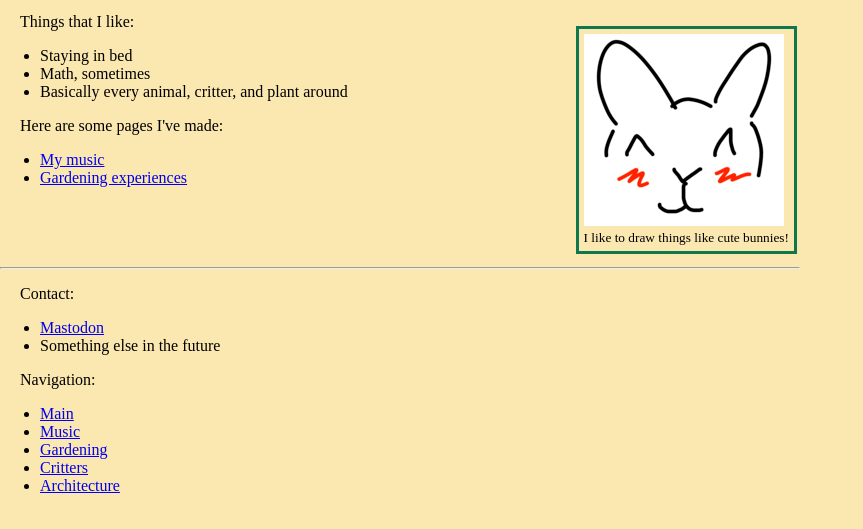
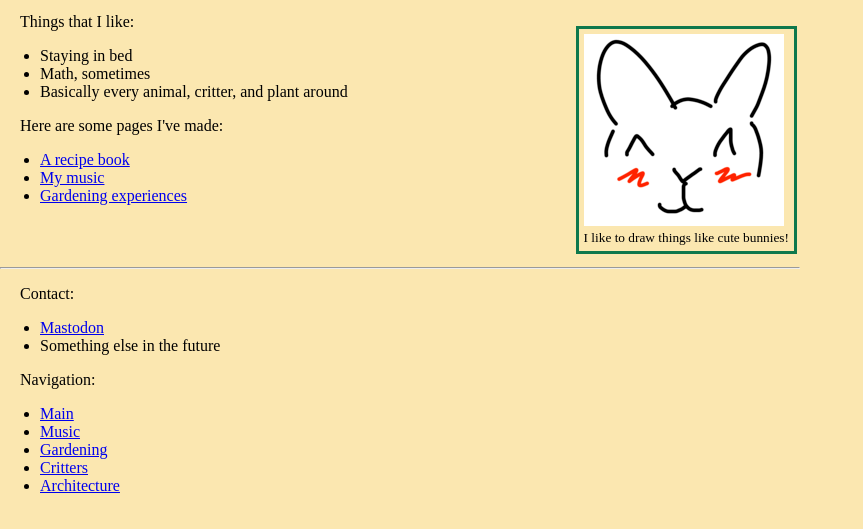
Before and after one commit to Pbtflakes/Pbtflakes.github.io, a plain HTML site: page index.html in a window 1280 px wide. Shown: the part 119-648 px from the top of the page, without its empty margins (0-863 px from the left). Drawn offline with Linux system fonts and the light colour scheme.

Commit message:
fix previous

```diff
--- a/index.html
+++ b/index.html
@@ -30,6 +30,7 @@ Things that I like:
 Here are some pages I've made:
 </p>
 <ul>
+<li><a href="recipe.pdf">A recipe book</a></li>
 <li><a href="music.html">My music</a></li>
 <li><a href="garden.html">Gardening experiences</a></li>
 </ul>
```
